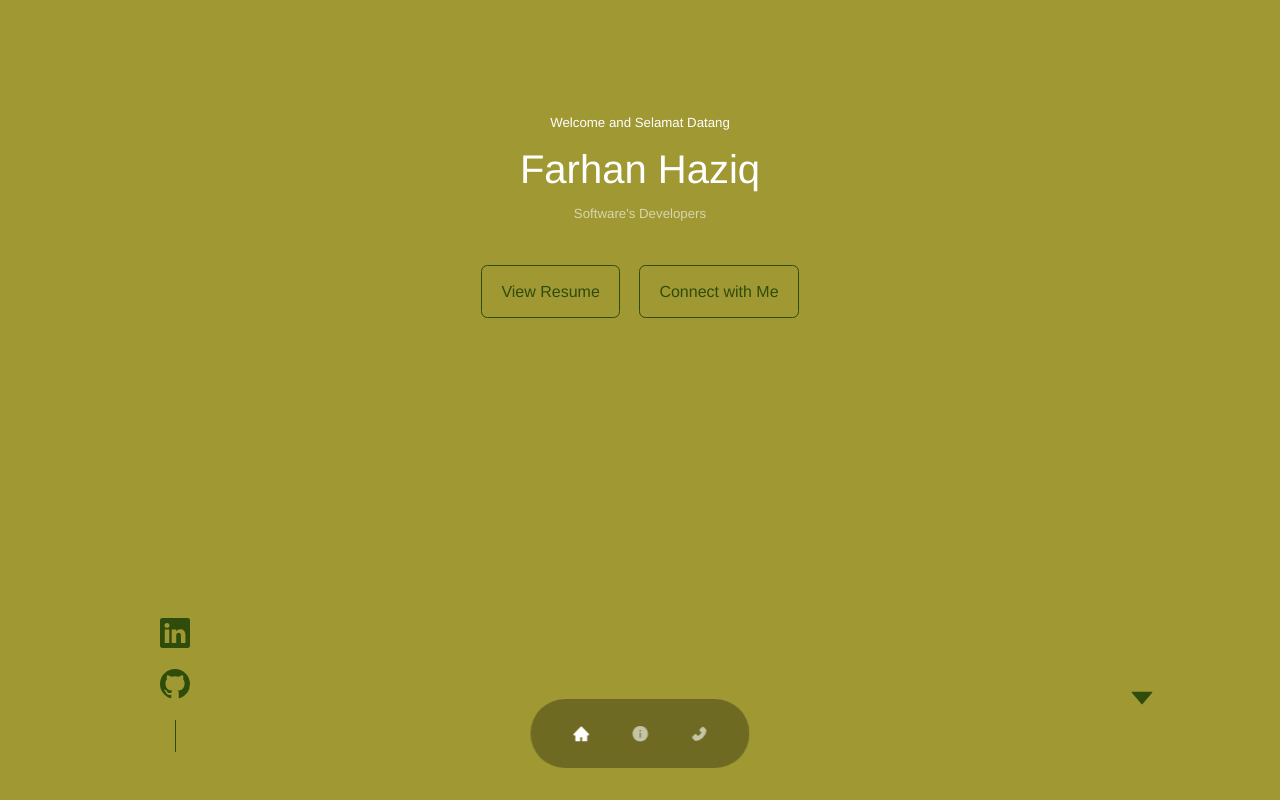
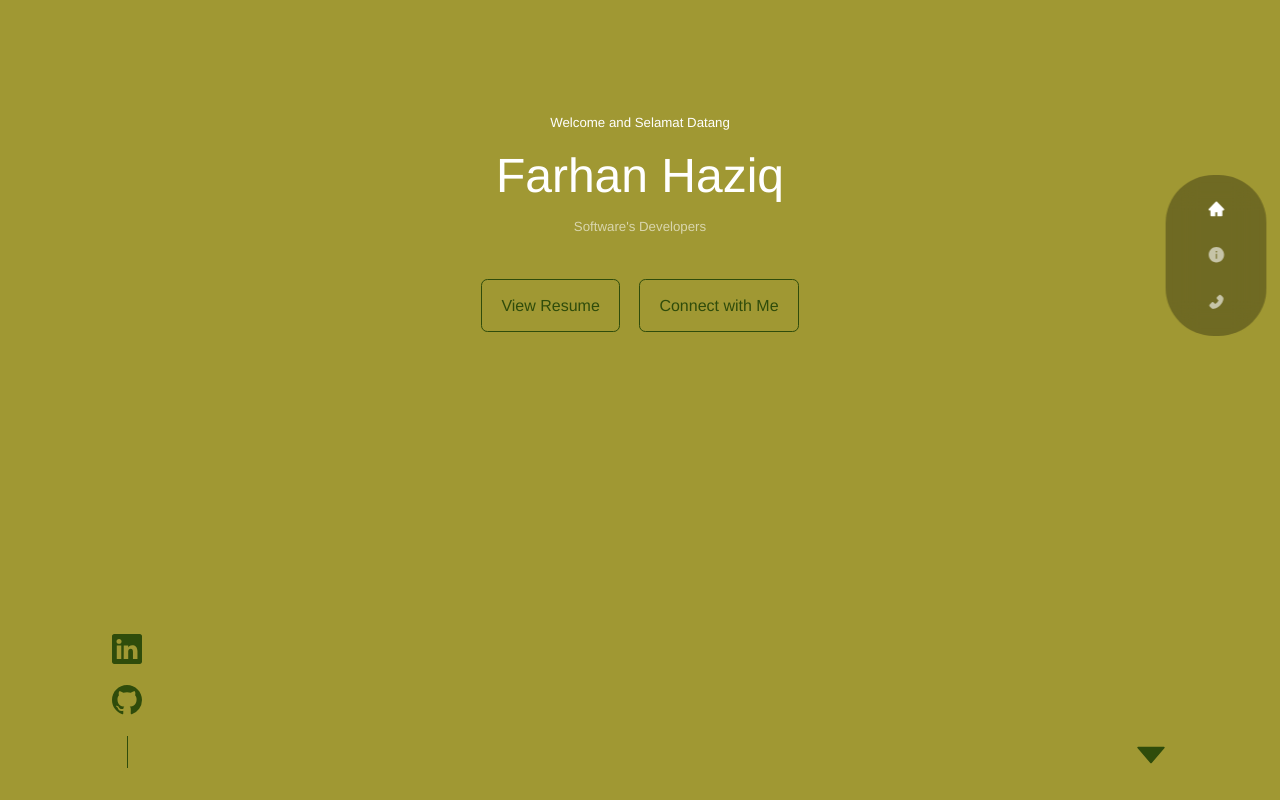
Before and after one commit to FarhanAxiq/FarhanAxiq.github.io, a React (Create React App) app: page / in a window 1280 px wide. Shown: the top 800 px of the page. Built offline with nearby package versions, Linux system fonts and the light colour scheme.

Commit message:
make navbar differetn

```diff
--- a/src/components/about/about.css
+++ b/src/components/about/about.css
@@ -4,7 +4,7 @@ about {
     flex-direction: column;
     display:flex;
     padding: 3rem 0;
-    font-size: 1.1rem;
+    font-size: 1.5rem;
     gap: 3rem;
     margin-top: 7rem;
     margin-bottom: 0.9rem;
--- a/src/components/contact/contact.css
+++ b/src/components/contact/contact.css
@@ -3,7 +3,7 @@ contact {
     padding: 3rem 0;
     display:flex;
     text-align: center;
-    font-size: 0.9rem;
+    font-size: 1.5rem;
     gap: 3rem;
     margin-top: 7rem;
 }
--- a/src/components/footer/footer.css
+++ b/src/components/footer/footer.css
@@ -2,7 +2,7 @@ footer {
     background: var(--color-primary);
     padding: 3rem 0;
     text-align: center;
-    font-size: 0.9rem;
+    font-size: 1rem;
     gap: 3rem;
     margin-top: 7rem;
 }
--- a/src/components/header/Header.jsx
+++ b/src/components/header/Header.jsx
@@ -13,7 +13,7 @@ const Header = () => {
         <h5 className="text-light">Software's Developers</h5>
         <CTA />
         <HeaderSocial />
-        <a href="#contact" className='scroll__down'><AiFillCaretDown size='30px'/></a>
+        <a href="#contact" className='scroll__down'><AiFillCaretDown size='40px'/></a>
         </div>
     </header>
   )
--- a/src/components/header/header.css
+++ b/src/components/header/header.css
@@ -23,8 +23,8 @@ header {
     align-items: center;
     gap: 0.8rem;
     position: absolute;
-    left: 0;
-    bottom: 3rem;
+    left: -3rem;
+    bottom: 2rem;
 }
 
 .header__social::after {
@@ -36,10 +36,14 @@ header {
 
 .scroll__down {
     position: absolute;
-    right: -2.3rem;
-    bottom: 5rem;
+    right: -3.2rem;
+    bottom: 0rem;
     font-weight: 300;
-    font-size: 0.9rem;
+    font-size: 3rem;
+}
+
+.banner_picture {
+    background-position: 'center';
 }
 
 
--- a/src/components/nav/nav.css
+++ b/src/components/nav/nav.css
@@ -5,10 +5,10 @@ nav {
     padding: 0.7rem 1.7rem;
     z-index: 2;
     position: fixed;
-    left: 50%;
+    right: -2.3rem;
     transform: translateX(-50%);
-    bottom: 2rem;
-    display: flex;
+    bottom: 29rem;
+    /* display: flex; */
     gap: 0.8rem;
     border-radius: 3rem;
     backdrop-filter: blur(15px);
--- a/src/index.css
+++ b/src/index.css
@@ -31,6 +31,7 @@ html{
 
 body {
     font-family: 'Helvetica', 'Arial', sans-serif;
+    position: relative;
     background: var(--color-bg);
     color: var(--color-white);
     line-height: 1.7;
@@ -46,7 +47,7 @@ h1, h2, h3, h4, h5{
 }
 
 h1 {
-    font-size: 2.5rem;
+    font-size: 3rem;
 }
 
 section{
```
Also changed, not shown: 1 other file (tests, documents, lock files or other folders).
